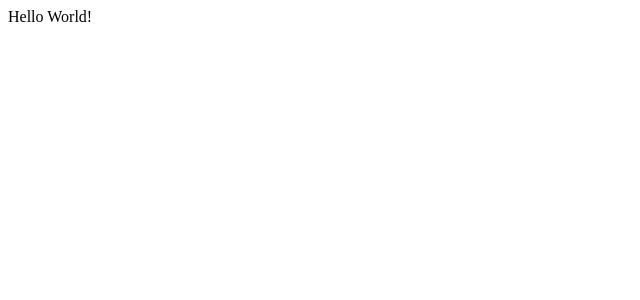
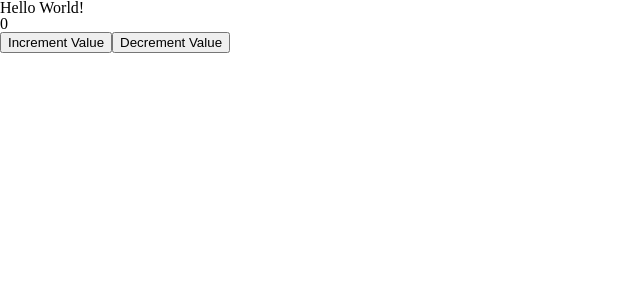
Before and after one commit to andrewmoquia/react-redux-webpack-boilerplate, a React app: page / in a window 1280 px wide. Shown: the top 300 px of the page, without its empty margins (0-640 px from the left). Built offline with nearby package versions, Linux system fonts and the light colour scheme.

Commit message:
Add test for redux

```diff
--- a/src/components/App.tsx
+++ b/src/components/App.tsx
@@ -1,3 +1,21 @@
+import { useDispatch, useSelector } from 'react-redux';
+import { RootState } from '../redux';
+import { increment, decrement } from '../redux/reducers/counter';
+import '../../sass/index.scss';
+
 export default function App() {
-   return <div>Hello World!</div>;
+   //Get count value in the redux store
+   const count = useSelector((state: RootState) => state.counter.value);
+
+   //Access function to increment or decrement count value in the store
+   const dispatch = useDispatch();
+
+   return (
+      <div className="container">
+         <h1>Hello World!</h1>
+         <p>{count}</p>
+         <button onClick={() => dispatch(increment())}>Increment Value</button>
+         <button onClick={() => dispatch(decrement())}>Decrement Value</button>
+      </div>
+   );
 }
--- a/webpack/webpack.prod.js
+++ b/webpack/webpack.prod.js
@@ -17,6 +17,9 @@ module.exports = {
                {
                   loader: 'css-loader',
                   options: {
+                     //module = true / hash css index and classnames
+                     //module = false / do not hash the  css index and classnames
+                     //Copy the rules in wepback.dev for css if you don't want to hash
                      modules: true,
                      sourceMap: false,
                   },
```
